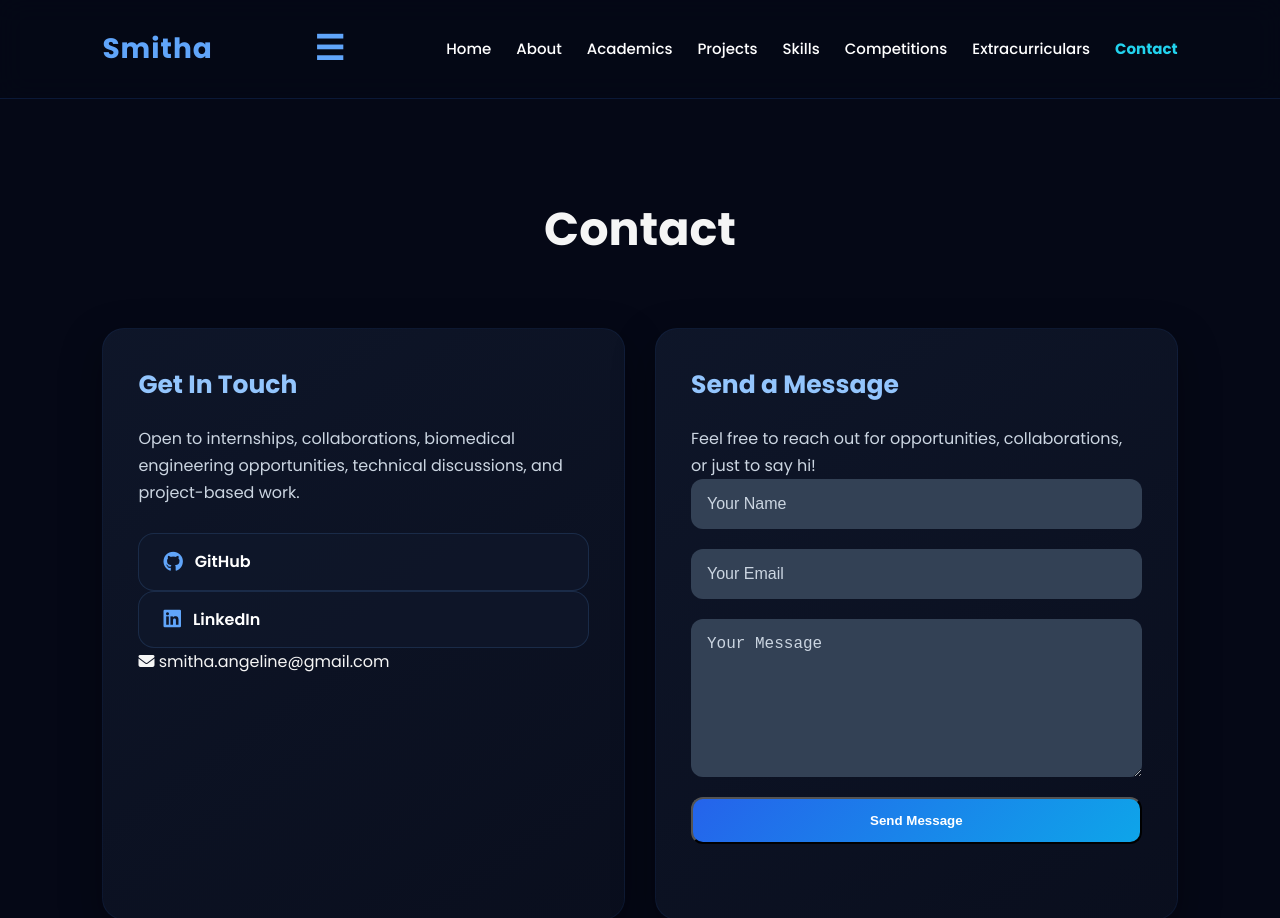
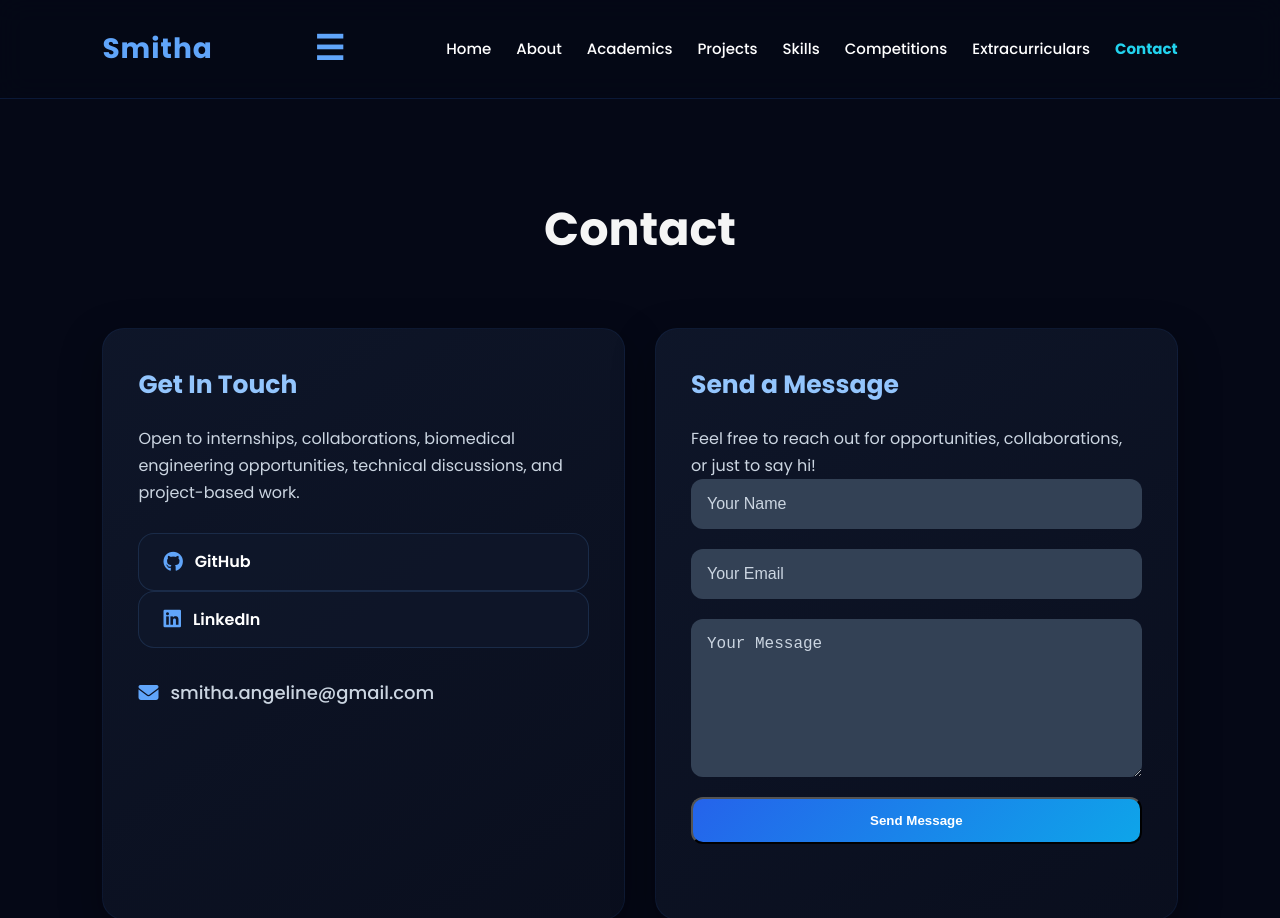
Before and after one commit to Smitha-Angeline2000/profile-website, a plain HTML site: page contact.html in a window 1280 px wide. Shown: the top 918 px of the page. Drawn offline with Linux system fonts and the light colour scheme.

Commit message:
nothing much

```diff
--- a/style.css
+++ b/style.css
@@ -1149,3 +1149,31 @@ footer p {
 
   color: #60a5fa;
 }
+
+/* ========================================= */
+/* EMAIL DISPLAY */
+/* ========================================= */
+
+.email-display {
+
+  margin-top: 30px;
+
+  display: flex;
+
+  align-items: center;
+
+  gap: 12px;
+
+  font-size: 18px;
+
+  color: #cbd5e1;
+
+  font-weight: 500;
+}
+
+.email-display i {
+
+  color: #60a5fa;
+
+  font-size: 20px;
+}
```
